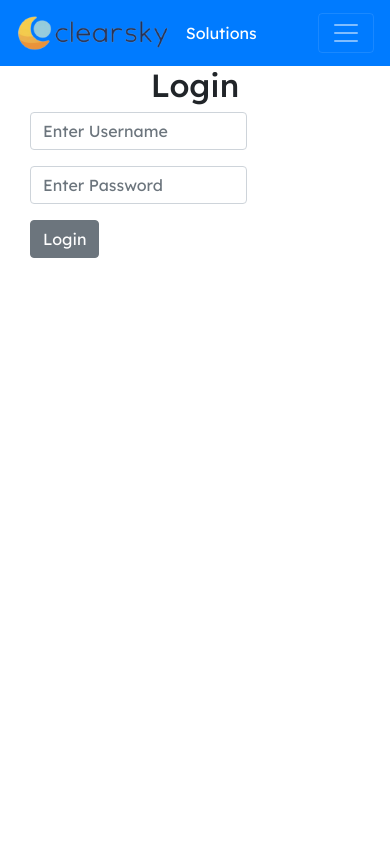
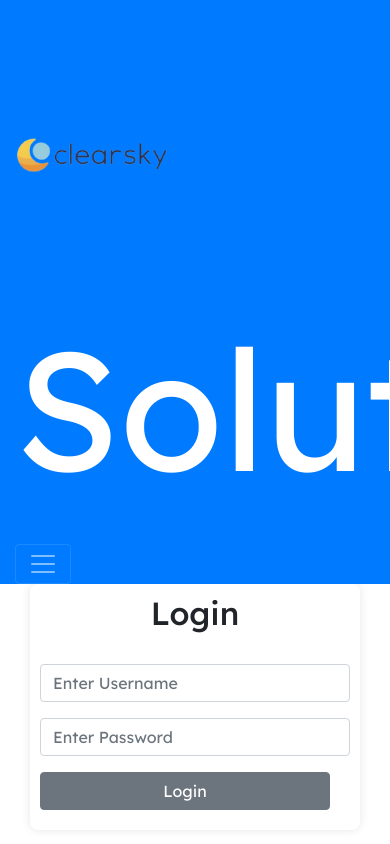
Before and after one commit to AdamRyanUK/moodapp, a Django app: page /authenticate/login/ in a window 390 px wide; the page is wider, and only the part inside the window is pictured. Run offline with Django 3.2, Linux system fonts and the light colour scheme; data that the repository does not hold is empty; some libraries are stand-ins or nearby versions.

Commit message:
made a bit more mobile friendly

```diff
--- a/authenticate/templates/authenticate/login.html
+++ b/authenticate/templates/authenticate/login.html
@@ -2,24 +2,56 @@
 
 {% block content %}
 
-<h2 class="text-center">Login</h2>
+<style>
+    .centered-form {
+        display: flex;
+        justify-content: center;
+    }
+    .form-container {
+        width: 100%;
+        max-width: 600px; /* Adjust as needed */
+        padding: 20px;
+        box-shadow: 0 0 10px rgba(0, 0, 0, 0.1);
+        border-radius: 8px;
+        background-color: #fff;
+    }
 
-<div class="col-md-6 offset-md-3">
-	<form method="POST">
-		{% csrf_token %}
-	  <div class="form-group">
+    .form-item {
+        width: calc(100% - 20px); /* 20px padding on both sides */
+        max-width: 100%;
+        box-sizing: border-box;
+        margin-bottom: 10px;
+    }
 
-	    <input type="text" class="form-control"  placeholder="Enter Username" name="username">
+    .form-control {
+        margin-bottom: 15px;
+        width: 100%;
+        box-sizing: border-box;
+    }
 
-	  </div>
-	  <div class="form-group">
+    /* Media query for mobile devices */
+    @media (max-width: 768px) {
+        .form-container {
+            padding: 10px;
+        }
+    }
+</style>
 
-	    <input type="password" class="form-control"  placeholder="Enter Password" name="password">
-	  </div>
-
-	  <button type="submit" class="btn btn-secondary">Login</button>
-	</form>
-
+<div class="container centered-form">
+    <div class="form-container">
+        <h2 class="text-center">Login</h2>
+        <br>
+        <form method="POST">
+            {% csrf_token %}
+            <div class="form-group">
+                <input type="text" class="form-control form-item" placeholder="Enter Username" name="username">
+            </div>
+            <div class="form-group">
+                <input type="password" class="form-control form-item" placeholder="Enter Password" name="password">
+            </div>
+            <button type="submit" class="btn btn-secondary btn-block form-item">Login</button>
+        </form>
+    </div>
 </div>
 
 {% endblock %}
--- a/core/static/css/styles.css
+++ b/core/static/css/styles.css
@@ -67,3 +67,20 @@ body {
 .rating-btn.active span {
     color: white;              /* Change emoji color */
 }
+
+/* Media query for mobile devices */
+@media (max-width: 768px) {
+    .navbar-custom .navbar-brand,
+    .navbar-custom .navbar-nav .nav-link {
+        font-size: 10.5rem !important; /* Significantly increase font size for better readability */
+        padding: 10px 0;  /* Increase padding for touch targets */
+    }
+
+    .navbar-custom {
+        padding: 0 15px; /* Add padding to the navbar */
+    }
+
+    .navbar-custom .navbar-toggler {
+        margin-right: 15px; /* Adjust the position of the toggler */
+    }
+}
```
Also changed, not shown: authenticate/templates/authenticate/register.html (+43 -4 lines).
